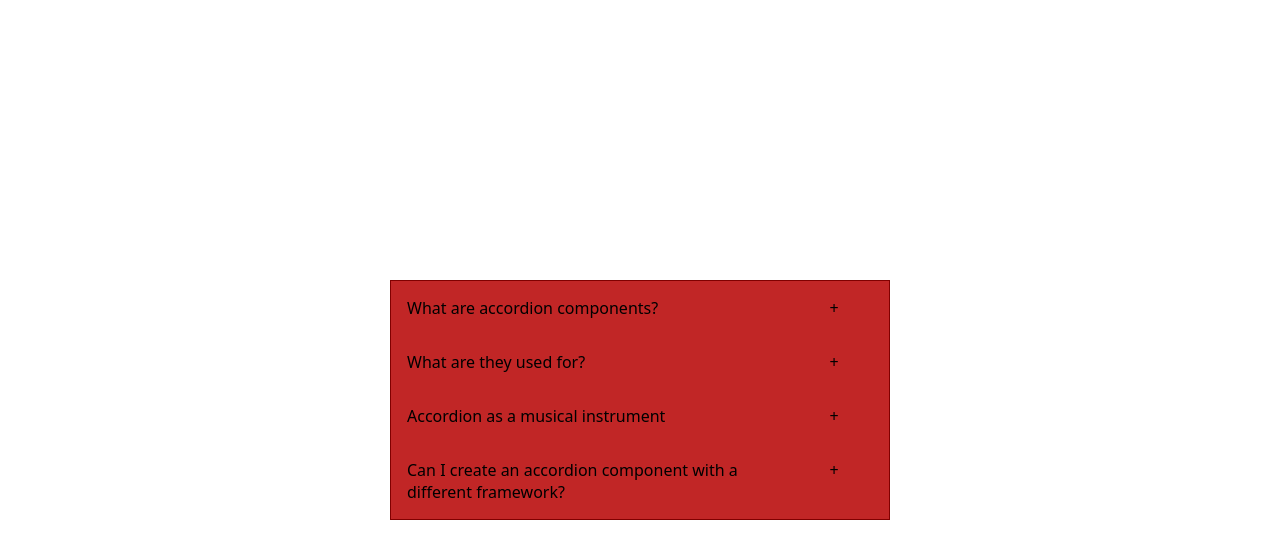
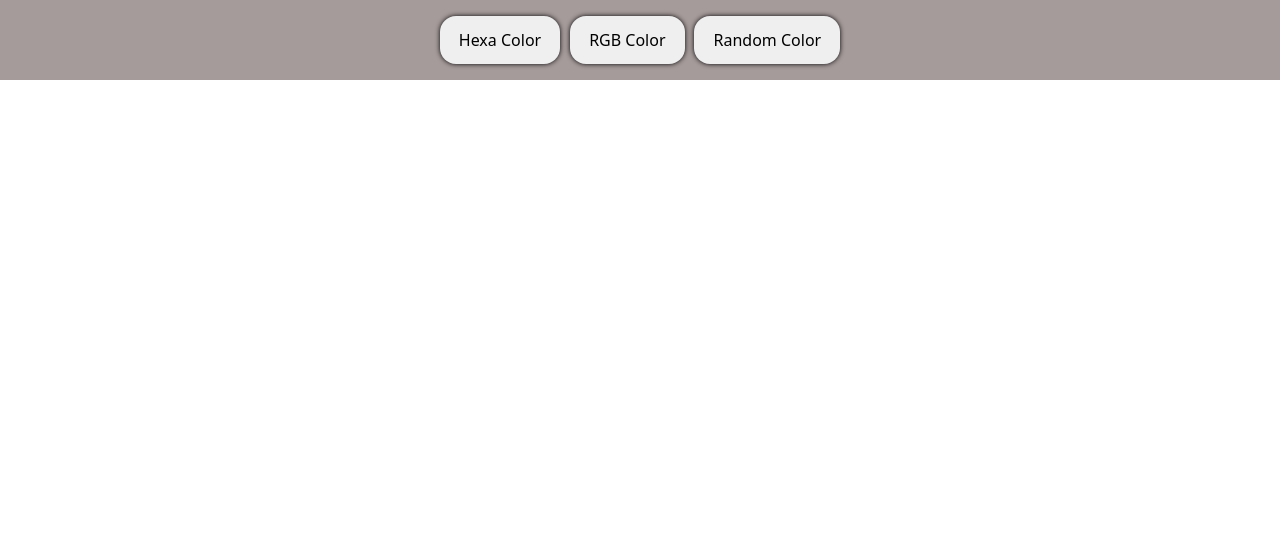
Before and after one commit to surya74697873/react-practice, a React (Vite) app: page / in a window 1280 px wide. Shown: the top 558 px of the page. Built offline with nearby package versions, Linux system fonts and the light colour scheme.

Commit message:
color generator and accordian

```diff
--- a/src/Accordian/Accordian.css
+++ b/src/Accordian/Accordian.css
@@ -1,9 +1,3 @@
-*{
-    margin: 0;
-    padding: 0;
-    font-family: system-ui, -apple-system, BlinkMacSystemFont, 'Segoe UI', Roboto, Oxygen, Ubuntu, Cantarell, 'Open Sans', 'Helvetica Neue', sans-serif;
-    box-sizing: border-box;
-}
 
 .container{
     position: absolute;
@@ -14,6 +8,14 @@
     width: 500px  ;
 }
 
+button{
+    padding: .8em 1.2em;
+    text-align: center;
+    width: 100%;
+    margin-bottom: 1em;
+    border-radius: 20px;
+    border: 1px solid maroon;
+}
 .qanda{
     padding: 1em;
     background-color: rgb(193, 38, 38);
--- a/src/Accordian/Accordian.jsx
+++ b/src/Accordian/Accordian.jsx
@@ -4,22 +4,43 @@ import './Accordian.css'
 
 const Accordian = () => {
   const [select, setSelect] = useState(null)
+  const [enableMultiSelection, setEnableMultiSelection] = useState(false)
+  const [selectedList, setSelectedList] = useState([])
 
-  function handleClick(id) {
+  function handleSingleSelection(id) {
     setSelect((prev) => prev === id ? null : id)
+    console.log(enableMultiSelection,selectedList)
+  }
+
+
+  function handleMultiSelection(id){
+    if(selectedList.includes(id)){
+      setSelectedList(selectedList.filter((element) => element !== id))
+    }
+    else
+      setSelectedList((prev) => [...prev,id])
+  }
+
+  function enable(){
+    setEnableMultiSelection((prev) => !prev ? true : false)
+    setSelectedList([])
+    setSelect(null)
+    console.log(enableMultiSelection,selectedList,select);
+
   }
   return (
     <div className="container">
+      <button type="button" onClick={enable}>Enable Multi Selection</button>
       {
         data.map((element, key) => (
-          <div className="qanda" key={key} onClick={() => handleClick(element.id)}>
+          <div className="qanda" key={key} onClick={() => !enableMultiSelection ? handleSingleSelection(element.id) : handleMultiSelection(element.id)}>
 
             <div className="question">
               <p>{element.question}</p>
               <span>+</span>
             </div>
 
-            {select === element.id ? <p className="answer">{element.answer}</p> : null}
+            {(select === element.id || selectedList.indexOf(element.id) !== -1) ? <p className="answer">{element.answer}</p> : null}
           </div>
         ))
       }
--- a/src/App.jsx
+++ b/src/App.jsx
@@ -1,9 +1,11 @@
-import Accordian from "./Accordian/Accordian";
+// import Accordian from "./Accordian/Accordian";
+import HexaRGB from "./HexaRGB/HexaRGB";
 
 const App = () => {
     return (
         <div>
-            <Accordian/>
+            <HexaRGB />
+            {/* <Accordian/> */}
         </div>
     );
 }
--- /dev/null
+++ b/src/HexaRGB/HexaRGB.css
@@ -0,0 +1,37 @@
+#container{
+    height: 100vh;
+    width: 100vw;
+}
+
+header{
+    display: flex;
+    justify-content: center;
+    background-color: rgba(78, 57, 57, 0.5);
+}
+
+button{
+    margin: 1em 0.3em;
+    padding: 0.8em 1.2em;
+    border-radius: 1em;
+    border: none;
+    box-shadow: 0px 0px 5px black;
+}
+
+#details{
+    width: max-content;
+    position: absolute;
+    top: 50%;
+    left: 50%;
+    transform: translate(-50%,-50%);
+    font-weight: bold;
+    font-family: Impact, Haettenschweiler, 'Arial Narrow Bold', sans-serif;
+    text-align: center;
+}
+
+#type{
+    font-size: 2.5em;
+}
+
+#color{
+    font-size: 5em;
+}
--- /dev/null
+++ b/src/HexaRGB/HexaRGB.jsx
@@ -0,0 +1,51 @@
+import { useState } from 'react';
+import './HexaRGB.css'
+const HexaRGB = () => {
+
+    const [color, setcolor] = useState(null)
+    const [type, setType] = useState(null)
+    const hexa = [0, 1, 2, 3, 4, 5, 6, 7, 8, 9, 'A', 'B', 'C', 'D', 'E', 'F']
+
+    function randomNumber(length) {
+        return Math.floor(Math.random() * length);
+    }
+
+    function rgbGenerator() {
+        let number = [];
+        for (let i = 0; i < 3; i++)
+            number[i] = randomNumber(1000);
+        setcolor(`rgb(${number[0]}, ${number[1]}, ${number[2]})`)
+        setType('RGB Color')
+    }
+
+    function hexaGenerator() {
+        let color = ''
+        for (let i = 0; i < 6; i++)
+            color += hexa[randomNumber(hexa.length)]
+        setcolor(`#${color}`)
+        setType('Hexa Color')
+    }
+
+    function randomColorGenerator() {
+        if (randomNumber(2) == 0)
+            rgbGenerator()
+        else
+            hexaGenerator()
+    }
+
+    return (
+        <div style={{ background: color }} id='container'>
+            <header>
+                <button onClick={hexaGenerator}>Hexa Color</button>
+                <button onClick={rgbGenerator}>RGB Color</button>
+                <button onClick={randomColorGenerator}>Random Color</button>
+            </header>
+            <div id='details'>
+                <div id='type'>{type}</div>
+                <div id="color">{color}</div>
+            </div>
+        </div>
+    );
+}
+
+export default HexaRGB;
--- a/src/index.css
+++ b/src/index.css
@@ -0,0 +1,7 @@
+*{
+    font-family: system-ui, -apple-system, BlinkMacSystemFont, 'Segoe UI', Roboto, Oxygen, Ubuntu, Cantarell, 'Open Sans', 'Helvetica Neue', sans-serif;
+    font-size: 16px;
+    margin: 0;
+    padding: 0;
+    box-sizing: border-box;
+}
```
